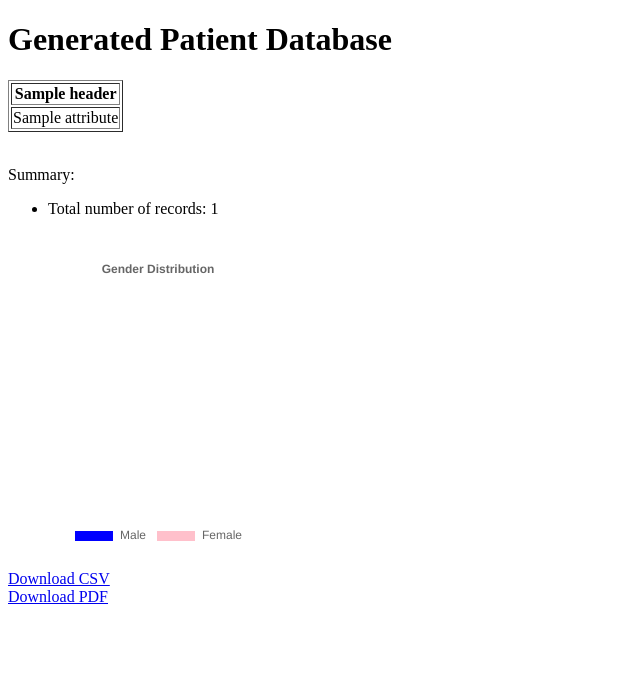
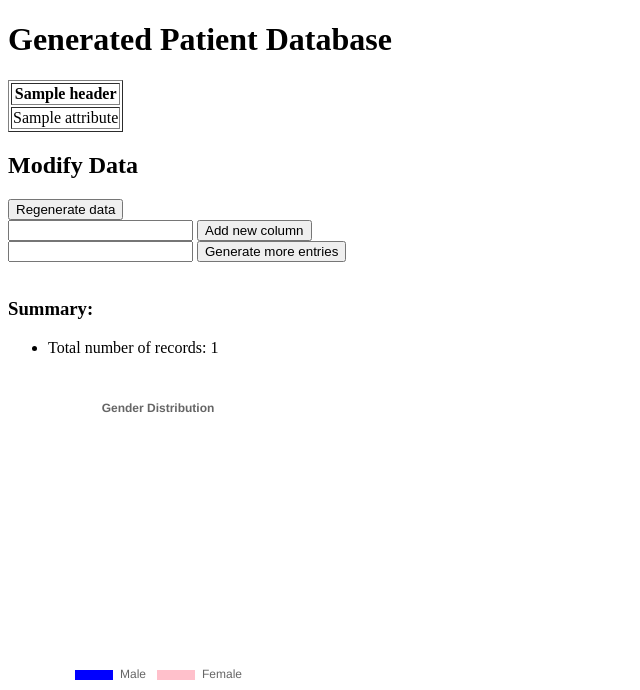
Before and after one commit to wizardofgit/zpi-project, a Flask app: template templates/table.html in a window 1280 px wide. Shown: the top 690 px of the page, without its empty margins (0-640 px from the left). Run offline with Flask 3, Linux system fonts and the light colour scheme; the template is opened without the code that fills it: most values are stand-ins (such as "Sample title", 1, 10 or a date in 2020); parts of the project's set-up code (start-up, migrations or seed data) failed here and were passed over.

Commit message:
Added column addition, refresh and entries additon

```diff
--- a/main.py
+++ b/main.py
@@ -161,12 +161,36 @@ def generate_pdf_from_data(headers, data_list, summary_data):
 
 @app.route('/generate', methods=['GET', 'POST'])
 def generate_prompt():
+    global csv_header
+    global previous_data
+    global headers
+
     if flask.request.method == 'GET':
+        headers = False
         return flask.render_template("prompt_ask.html")
+
     else:
-        prompt = (f"Generate a synthetic patient database with {int(flask.request.form['number_of_records'])}"
-                  f" records containing the following columns: {', '.join(csv_header)}, please use ',' as separator.")
-        print(f"Prompt: {prompt}")
+        prompt = flask.request.form.get("prompt")
+        new_column_name = flask.request.form.get("new_column_name")
+        new_entries = flask.request.form.get("new_entries")
+        if new_column_name:
+            headers.append(new_column_name)
+            # headers.append(new_column_name)
+            prompt = (f"Update this data set {previous_data} with new column {new_column_name}, please use ';' as separator."
+                      f"Make sure that if there's a listing inside of a cell it's separated by a & eg: drug a & drug b."
+                      f"Remember to make sure that entries make sense and have realistic realtionships with each other")
+
+        elif new_entries:
+            prompt = (f"Update this data set {previous_data} with {new_entries} new rows, please use ';' as separator."
+                      f"If the number of new entries is negtive delete entires going from end"
+                      f"Make sure that if there's a listing inside of a cell it's separated by a & eg: drug a & drug b."
+                      f"Remember to make sure that entries make sense and have realistic realtionships with each other")
+        if not prompt:
+            prompt = (f"Generate a synthetic patient database with {int(flask.request.form['number_of_records'])}"
+                      f" records containing the following columns: {''.join(csv_header)}, please use ';' as separator."
+                      f"Make sure that if there's a listing inside of a cell it's separated by a & eg: drug a & drug b"
+                      f"Remember to make sure that entries make sense and have realistic realtionships with each other")
+        # print(f"Prompt: {prompt}")
 
         client = openai.Client(api_key=API_KEY)
 
@@ -183,15 +207,18 @@ def generate_prompt():
         )
 
         client.close()
-
-        # szybko naprawilem zeby wczytywac obydwa csv
-        headers = ', '.join(csv_header).split(';')
-        if len(headers) == 1:
-            headers = headers[0].split(', ')
+        if headers is False:
+            # szybko naprawilem zeby wczytywac obydwa csv
+            headers = ','.join(csv_header).split(';')
+            if len(headers) == 1:
+                headers = headers[0].split(', ')
+            headers = list(filter(None, headers))
+        print(headers)
         data_str = response.choices[0].message.content
+        previous_data = data_str
         data_list = data_str.split("\n")
         for i in range(len(data_list)):
-            data_list[i] = data_list[i].split(",")
+            data_list[i] = data_list[i].split(";")
         data_list.pop(0)
 
         num_male_records, average_male_height, average_male_weight, num_female_records, average_female_height, average_female_weight = calculate_summary(
@@ -204,7 +231,6 @@ def generate_prompt():
             csv_writer.writerows(data_list)
             temp_file_path = temp_file.name
 
-            # Wywołaj funkcję pomocniczą do generowania pliku PDF
             # Wywołaj funkcję pomocniczą do generowania pliku PDF
             pdf_file_path = generate_pdf_from_data(headers, data_list, {
                 'total_records': total_records,
--- a/templates/table.html
+++ b/templates/table.html
@@ -26,8 +26,27 @@
     {% endfor %}
     </tbody>
 </table>
+<h2>Modify Data</h2>
+<form method="POST" action="/generate">
+  <input type="hidden" name="prompt" value="{{ prompt }}">
+  <input type="hidden" name="number_of_records" value="{{ total_records }}">
+  <button type="submit">Regenerate data</button>
+</form>
+
+<form method="POST" action="/generate">
+  <input type="hidden" name="prompt" value="{{ prompt }}">
+  <input type="hidden" name="number_of_records" value="{{ total_records }}">
+  <input type="text" id="new_column_name" name="new_column_name">
+  <button type="submit">Add new column</button>
+</form>
+<form method="POST" action="/generate">
+  <input type="hidden" name="prompt" value="{{ prompt }}">
+  <input type="hidden" name="number_of_records" value="{{ total_records }}">
+  <input type="text" id="new_entries" name="new_entries">
+  <button type="submit">Generate more entries</button>
+</form>
 <br>
-<p>Summary:</p>
+<h3>Summary:</h3>
 <ul>
     <li>Total number of records: {{ total_records }}</li>
     {% if num_male_records > 0 %}
```
